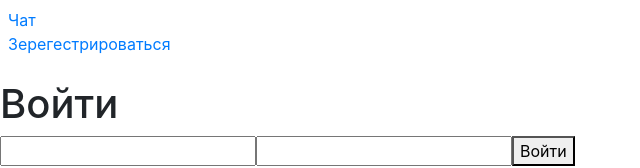
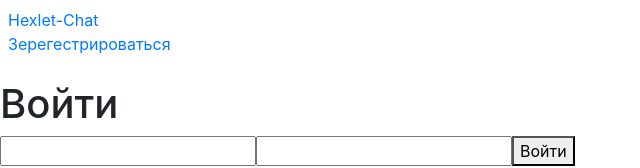
Before and after one commit to VladFiliucov/frontend-project-lvl4, a React app: page /login in a window 1280 px wide. Shown: the top 168 px of the page, without its empty margins (0-640 px from the left). Built offline with nearby package versions, Linux system fonts and the light colour scheme; no server answers; the HTML template or start-up script is replaced by a standard one.

Commit message:
update texts in ru locale

```diff
--- a/src/initializers/i18n.js
+++ b/src/initializers/i18n.js
@@ -73,7 +73,7 @@ i18n
       },
       ru: {
         translation: {
-          siteName: 'Чат',
+          siteName: 'Hexlet-Chat',
           signup: 'Зерегестрироваться',
           signout: 'Выйти',
           login: 'Войти',
@@ -87,9 +87,9 @@ i18n
             form: {
               cta: 'Зерегестрироваться',
               fields: {
-                username: 'Имя пользователя',
+                username: 'Ваш ник',
                 password: 'Пароль',
-                passwordConfirmation: 'Подтверждение пароля',
+                passwordConfirmation: 'Подтвердите пароль',
               },
               errors: {
                 required: 'Обязательное поле',
```
